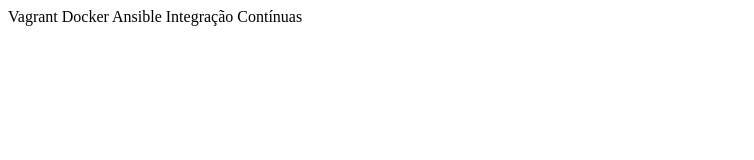
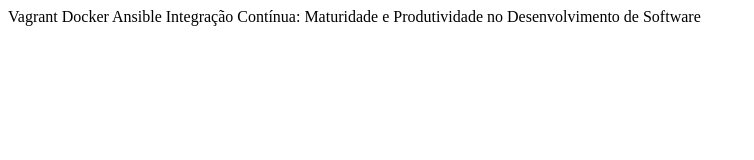
Before and after one commit to marilliadantas/alura-git, a plain HTML site: page index.html in a window 1280 px wide. Shown: the whole page, without its empty margins (0-754 px from the left). Drawn offline with Linux system fonts and the light colour scheme.

Commit message:
Renomeando curso de Integração Contínua

```diff
--- a/index.html
+++ b/index.html
@@ -10,6 +10,7 @@
     <l1>Vagrant</l1>
     <l1>Docker</l1>
     <l1>Ansible</l1>
-    <l1>Integração Contínua</l1>s
+    <l1>Integração Contínua: Maturidade e Produtividade no Desenvolvimento de Software</l1>
+
 </body>
 </html>
```
